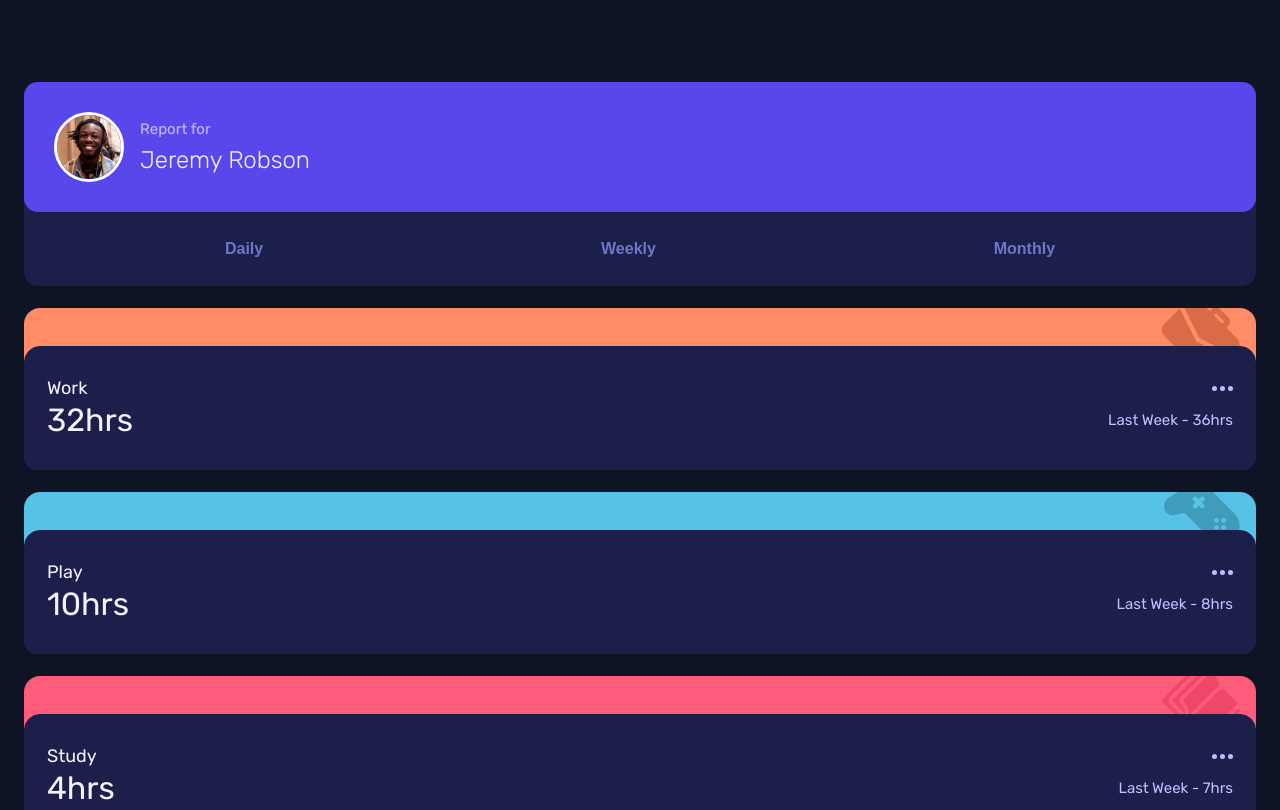
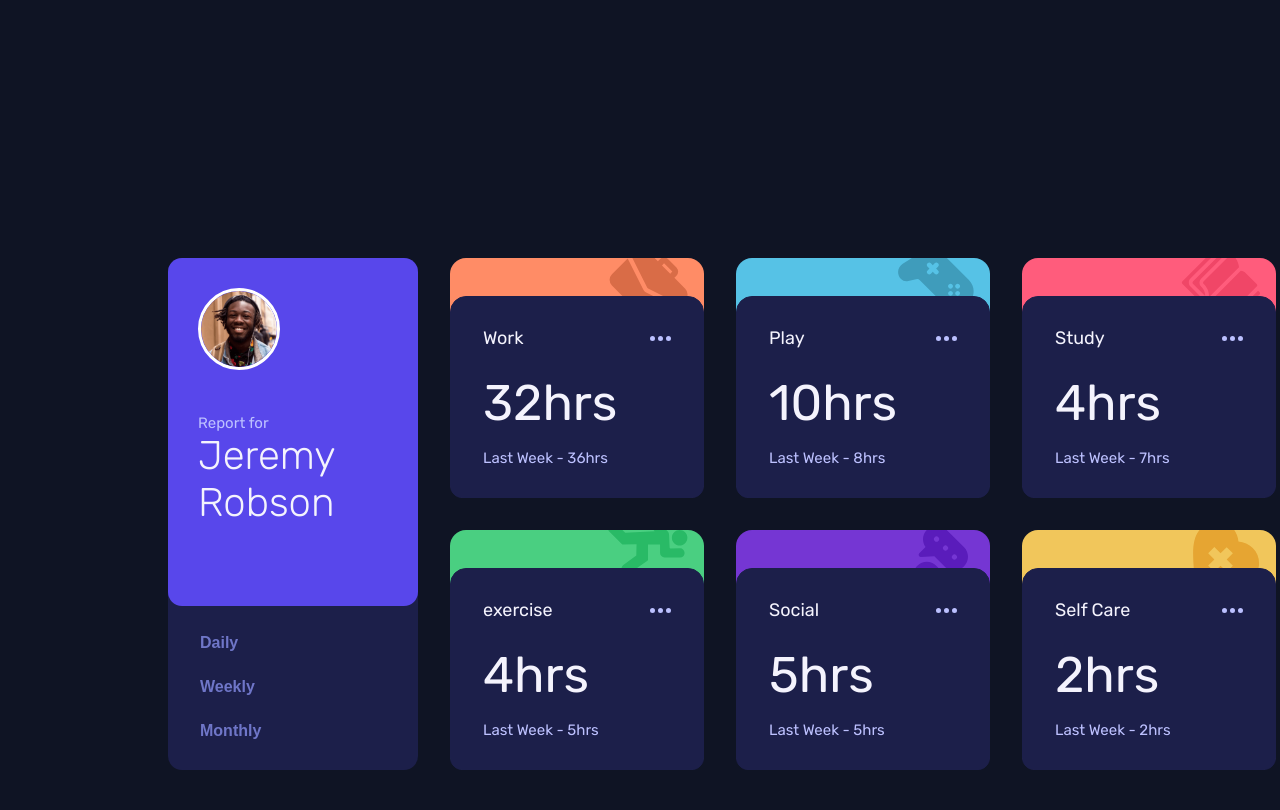
Before and after one commit to javascriptor1/time-tracking-dashboard-main, a plain HTML site: page index.html in a window 1280 px wide. Shown: the top 810 px of the page. Drawn offline with Linux system fonts and the light colour scheme.

Commit message:
desktop design done

```diff
--- a/index.html
+++ b/index.html
@@ -114,7 +114,7 @@
                 fill-rule="evenodd"
               />
             </svg>
-            <p>4hrs</p>
+            <p>5hrs</p>
             <p>Last Week - 5hrs</p>
           </div>
         </div>
--- a/style.css
+++ b/style.css
@@ -112,6 +112,7 @@ body {
 }
 .data-div p:nth-of-type(3) {
   font-size: 15px;
+  margin-top: -3px;
 }
 .data-div svg {
   justify-self: end;
@@ -147,5 +148,55 @@ body {
     justify-content: space-around;
   }
 }
+@media (min-width: 1280px) {
+  .container {
+    display: grid;
+    grid-template: repeat(2, auto) / 250px auto;
+    column-gap: 32px;
+    padding: 11rem 124px 0 9rem;
+  }
+  main {
+    display: grid;
+    grid-template: repeat(2, auto) / repeat(3, 254px);
+    gap: 32px;
+  }
+  .card {
+    margin-top: 0;
+  }
+  .user-div {
+    flex-direction: column;
+    gap: 44px;
+    padding-bottom: 80px;
+  }
+  .user-div img {
+    width: 82px;
+    height: 82px;
+  }
+  .user-div__name-div p:nth-child(2) {
+    font-size: 40px;
+  }
+  .period-div {
+    flex-direction: column;
+    align-items: start;
+    gap: 26px;
+  }
+  .data-div {
+    grid-template: repeat(2, auto) / repeat(2, auto);
+    border-radius: 16px 16px 12px 12px;
+    padding: 30px 32px;
+    justify-content: space-between;
+    align-items: center;
+    row-gap: 24px;
+  }
+  .data-div p:nth-of-type(2) {
+    font-size: 50px;
+    color: #f4f3fd;
+    grid-column: 1 / -1;
+  }
+  .data-div p:nth-of-type(3) {
+    font-size: 15px;
+    margin-top: -8px;
+  }
+}
 
 /* troubleshooting css  */
```
